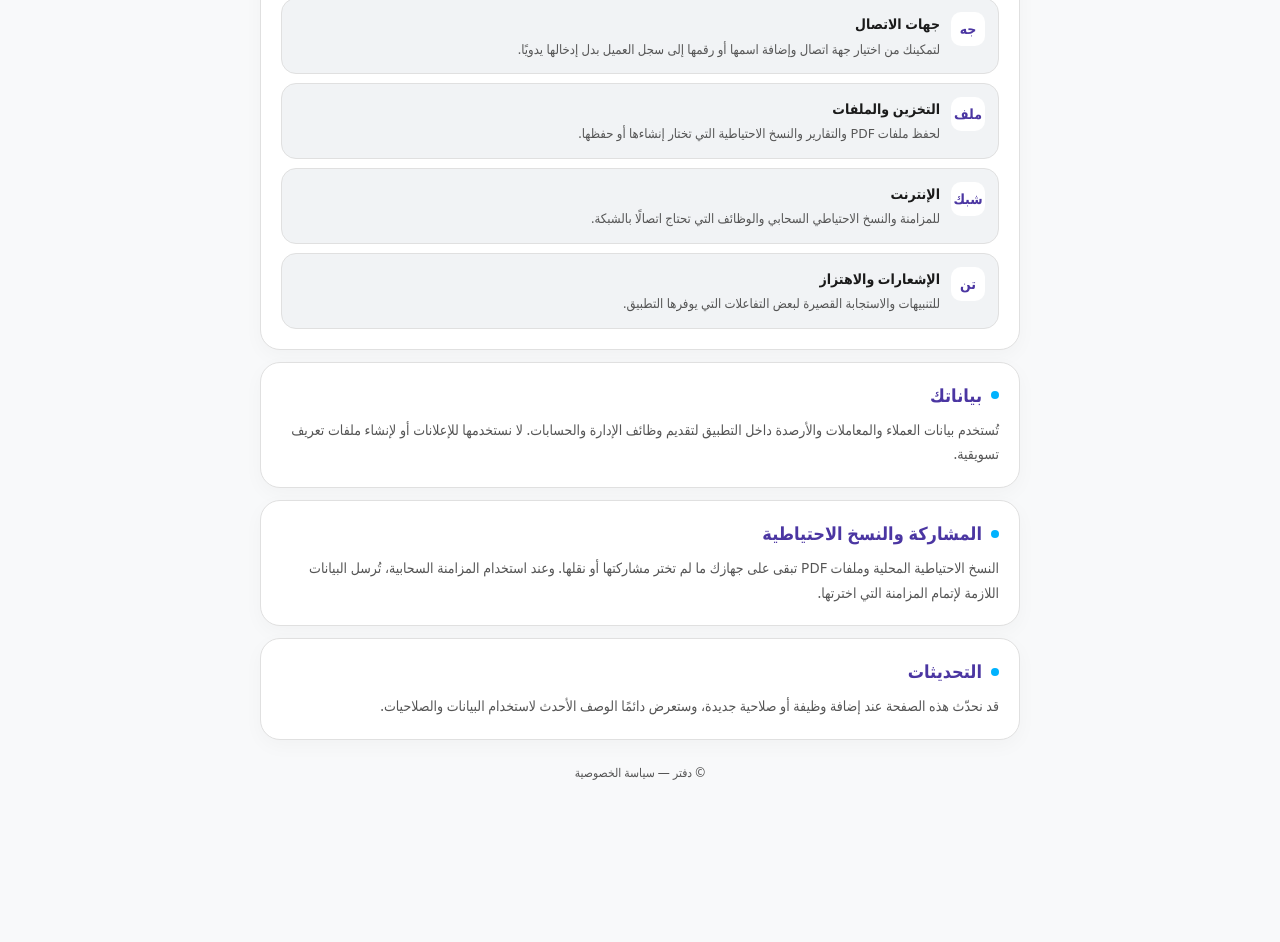
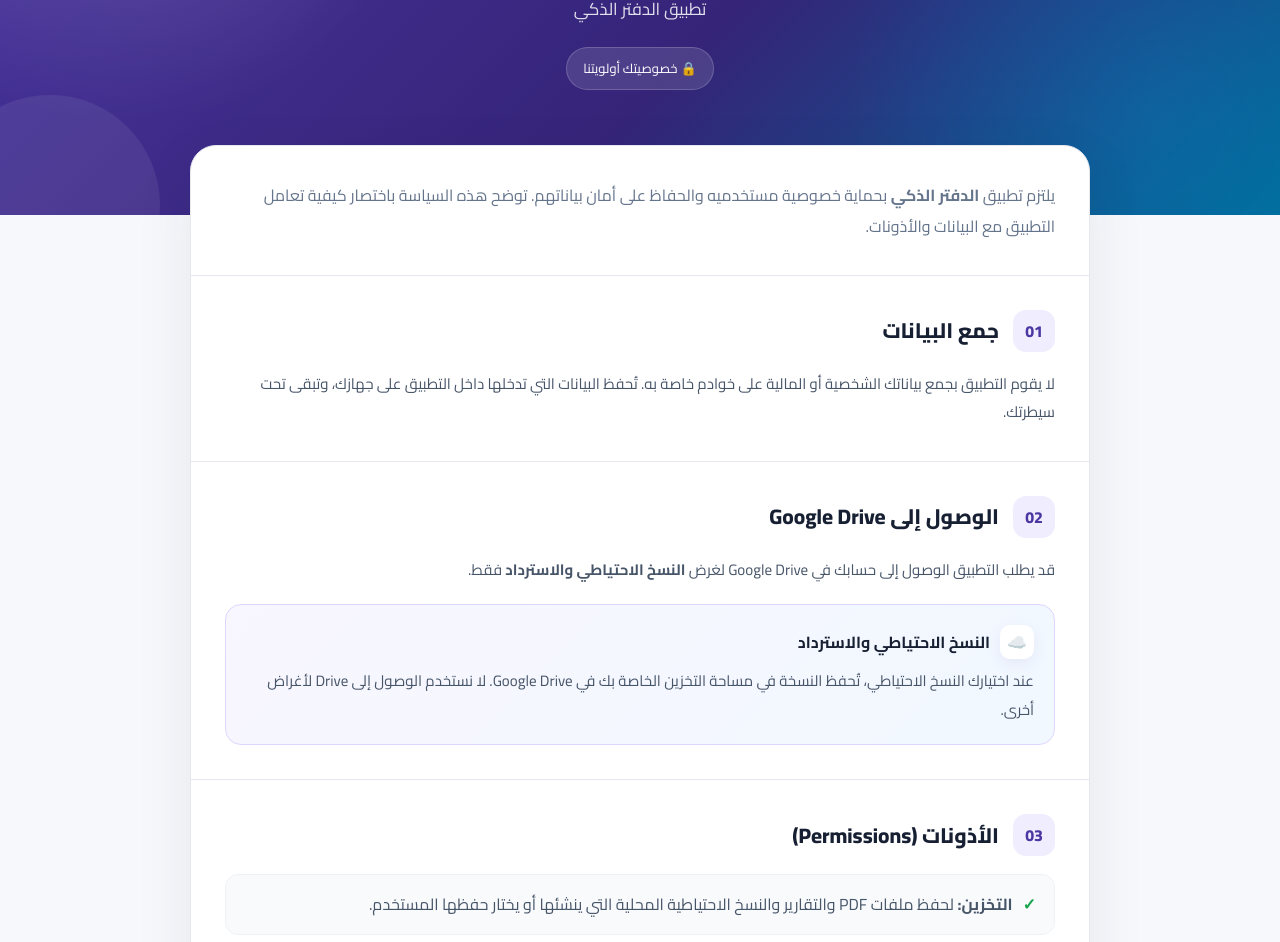
Before and after one commit to 784988787aaaa-eng/ana, a plain HTML site: page app/src/main/assets/privacy.html in a window 1280 px wide. Shown: the part 280-1222 px from the top of the page. Before the commit the page ends 1095 px from the top, so only its background shows below. Drawn offline with Linux system fonts and the light colour scheme.

Commit message:
refine: align privacy policy with smart ledger template and branding

```diff
--- a/app/src/main/assets/privacy.html
+++ b/app/src/main/assets/privacy.html
@@ -1,77 +1,86 @@
-<!doctype html>
+<!DOCTYPE html>
 <html lang="ar" dir="rtl">
 <head>
-<meta charset="utf-8">
-<meta name="viewport" content="width=device-width,initial-scale=1,viewport-fit=cover">
+  <meta charset="UTF-8">
+  <meta name="viewport" content="width=device-width, initial-scale=1.0">
   <meta name="theme-color" content="#4B36A2">
-<meta name="color-scheme" content="light dark">
-<title>سياسة الخصوصية — دفتر</title>
+  <title>سياسة الخصوصية | الدفتر الذكي</title>
+  <meta name="description" content="سياسة الخصوصية لتطبيق الدفتر الذكي وكيفية التعامل مع بيانات المستخدم والأذونات والنسخ الاحتياطي.">
   <style>
-:root{
-  --primary:#4B36A2;--secondary:#00B2FE;--ink:#1A1A1A;--muted:#555;
-  --bg:#F8F9FA;--surface:#FFF;--soft:#F1F3F5;--line:#E0E0E0;
-  --hero:linear-gradient(135deg,#4B36A2,#6366F1 58%,#00B2FE)
-}
-*{box-sizing:border-box}
-html{font-size:16px;-webkit-text-size-adjust:100%}
-body{margin:0;background:var(--bg);color:var(--ink);font-family:system-ui,-apple-system,"Segoe UI",Tahoma,Arial,sans-serif;line-height:1.75}
-.container{width:min(760px,calc(100% - 24px));margin:auto;padding-bottom:28px}
-.hero{margin:12px 0 16px;padding:28px 22px 24px;border-radius:24px;background:var(--hero);color:#fff;box-shadow:0 14px 34px #4b36a226}
-.brand{display:flex;align-items:center;gap:10px;font-weight:800;font-size:15px}
-.mark{width:40px;height:40px;border-radius:13px;background:#ffffff20;border:1px solid #ffffff45;display:grid;place-items:center;font-size:19px}
-h1{font-size:clamp(27px,7vw,38px);line-height:1.2;margin:22px 0 8px;letter-spacing:-.5px}
-.lead{margin:0;color:#ffffffdd;font-size:15px;max-width:620px}
-.card{background:var(--surface);border:1px solid var(--line);border-radius:20px;padding:20px;margin:12px 0;box-shadow:0 6px 20px #00000008}
-.card h2{display:flex;align-items:center;gap:9px;font-size:18px;line-height:1.4;margin:0 0 10px;color:var(--primary)}
-.dot{width:8px;height:8px;border-radius:50%;background:var(--secondary);flex:none}
-.card p{margin:0;color:var(--muted);font-size:14px}
-.permissions{display:grid;gap:9px}
-.permission{display:grid;grid-template-columns:auto 1fr;gap:11px;align-items:start;padding:13px;border:1px solid var(--line);border-radius:15px;background:var(--soft)}
-.icon{width:34px;height:34px;border-radius:10px;background:var(--surface);display:grid;place-items:center;color:var(--primary);font-weight:800;font-size:14px}
-.permission strong{display:block;font-size:14px;margin-bottom:2px;color:var(--ink)}
-.permission span{display:block;color:var(--muted);font-size:13px;line-height:1.65}
-.footer{text-align:center;color:var(--muted);font-size:12px;padding:10px 0 4px}
-@media(max-width:380px){.container{width:calc(100% - 16px)}.hero{padding:23px 18px 21px;border-radius:20px}.card{padding:16px;border-radius:17px}.permission{padding:11px;gap:9px}.icon{width:30px;height:30px}}
-@media(prefers-color-scheme:dark){
-:root{--ink:#F5F5F5;--muted:#AAAAAA;--bg:#121212;--surface:#1E1E1E;--soft:#262626;--line:#333;--hero:linear-gradient(135deg,#352478,#4B36A2 58%,#006A98)}
-.hero{box-shadow:0 14px 34px #00000040}.card{box-shadow:0 6px 20px #00000025}
-}
+    @import url('https://fonts.googleapis.com/css2?family=Cairo:wght@400;500;600;700;800&display=swap');
+    :root{--primary:#4B36A2;--primary-dark:#352478;--accent:#00B2FE;--bg:#F7F8FC;--card:#fff;--text:#172033;--muted:#64748b;--border:#E6E8F0;--success:#16a34a;--shadow:0 20px 60px rgba(23,32,51,.08)}
+    *{box-sizing:border-box;margin:0;padding:0}html{scroll-behavior:smooth}body{font-family:"Cairo",sans-serif;background:var(--bg);color:var(--text);line-height:1.9}
+    .hero{position:relative;overflow:hidden;background:radial-gradient(circle at 10% 20%,rgba(255,255,255,.16),transparent 25%),radial-gradient(circle at 90% 80%,rgba(0,178,254,.15),transparent 25%),linear-gradient(135deg,#4B36A2,#352478 58%,#006A98);color:#fff;padding:70px 20px 125px;text-align:center}
+    .hero:before,.hero:after{content:"";position:absolute;border-radius:50%;background:rgba(255,255,255,.07)}.hero:before{width:280px;height:280px;top:-120px;right:-80px}.hero:after{width:220px;height:220px;bottom:-100px;left:-60px}
+    .logo{width:82px;height:82px;margin:0 auto 22px;border-radius:24px;background:rgba(255,255,255,.15);border:1px solid rgba(255,255,255,.25);display:flex;align-items:center;justify-content:center;font-size:42px;box-shadow:0 15px 35px rgba(0,0,0,.12);backdrop-filter:blur(10px)}
+    .hero h1{font-size:clamp(30px,5vw,48px);font-weight:800;margin-bottom:8px}.hero p{color:rgba(255,255,255,.85);font-size:17px}.updated{display:inline-flex;align-items:center;gap:8px;margin-top:22px;padding:8px 16px;border-radius:999px;background:rgba(255,255,255,.12);border:1px solid rgba(255,255,255,.18);font-size:13px}
+    .container{width:min(100% - 32px,900px);margin:-70px auto 60px;position:relative;z-index:2}.privacy-card{background:var(--card);border:1px solid var(--border);border-radius:26px;box-shadow:var(--shadow);overflow:hidden}.intro{padding:34px;border-bottom:1px solid var(--border)}.intro p{color:var(--muted);font-size:16px}
+    .section{padding:34px;border-bottom:1px solid var(--border)}.section:last-child{border-bottom:none}.section-title{display:flex;align-items:center;gap:14px;margin-bottom:18px}.number{width:42px;height:42px;min-width:42px;border-radius:13px;background:#F0EDFF;color:var(--primary);display:flex;align-items:center;justify-content:center;font-weight:800}.section h2{font-size:21px;font-weight:800}.section p{color:#475569;font-size:15px}
+    .section ul{list-style:none;margin-top:15px;display:grid;gap:12px}.section li{position:relative;padding:14px 18px;background:#F8FAFC;border:1px solid #EEF2F7;border-radius:13px;color:#475569}.section li::before{content:"✓";color:var(--success);font-weight:800;margin-left:10px}
+    .drive-box{margin-top:20px;padding:20px;border-radius:16px;background:linear-gradient(135deg,#F8F6FF,#F1F8FF);border:1px solid #DDD6FE}.drive-title{display:flex;align-items:center;gap:10px;font-weight:700;margin-bottom:8px}.drive-icon{width:34px;height:34px;border-radius:10px;background:white;display:flex;align-items:center;justify-content:center;box-shadow:0 5px 15px rgba(75,54,162,.08)}
+    .permission-note{margin-top:15px;padding:15px 18px;border-radius:14px;background:#F8FAFC;border:1px solid #EEF2F7;color:#475569;font-size:14px}.permission-note strong{color:var(--primary)}
+    .contact{margin:28px 34px 34px;padding:26px;border-radius:20px;background:linear-gradient(135deg,#172033,#352478);color:white;text-align:center}.contact h2{font-size:21px;margin-bottom:7px}.contact p{color:#CBD5E1;font-size:14px;margin-bottom:18px}.email-btn{display:inline-flex;align-items:center;gap:9px;text-decoration:none;background:white;color:#172033;padding:11px 19px;border-radius:12px;font-weight:700;transition:.2s ease}.email-btn:hover{transform:translateY(-2px);box-shadow:0 8px 20px rgba(0,0,0,.18)}
+    footer{text-align:center;color:#94A3B8;font-size:13px;padding:0 20px 35px}
+    @media(max-width:600px){.hero{padding:50px 18px 105px}.hero h1{font-size:31px}.hero p{font-size:14px}.container{width:min(100% - 20px,900px);margin-top:-55px}.privacy-card{border-radius:20px}.intro,.section{padding:24px 20px}.section h2{font-size:18px}.section p,.section li{font-size:14px}.contact{margin:22px 20px 20px}}
   </style>
 </head>
 <body>
-<main class="container">
 <header class="hero">
-  <div class="brand"><span class="mark">د</span><span>دفتر</span></div>
+  <div class="logo">📒</div>
   <h1>سياسة الخصوصية</h1>
-  <p class="lead">نستخدم الصلاحيات اللازمة لتقديم وظائف التطبيق بوضوح، ونحرص على أن تبقى بياناتك تحت سيطرتك.</p>
+  <p>تطبيق الدفتر الذكي</p>
+  <div class="updated">🔒 خصوصيتك أولويتنا</div>
 </header>
 
-<section class="card">
-  <h2><i class="dot"></i>الصلاحيات</h2>
-  <div class="permissions">
-    <div class="permission"><div class="icon">جه</div><div><strong>جهات الاتصال</strong><span>لتمكينك من اختيار جهة اتصال وإضافة اسمها أو رقمها إلى سجل العميل بدل إدخالها يدويًا.</span></div></div>
-    <div class="permission"><div class="icon">ملف</div><div><strong>التخزين والملفات</strong><span>لحفظ ملفات PDF والتقارير والنسخ الاحتياطية التي تختار إنشاءها أو حفظها.</span></div></div>
-    <div class="permission"><div class="icon">شبك</div><div><strong>الإنترنت</strong><span>للمزامنة والنسخ الاحتياطي السحابي والوظائف التي تحتاج اتصالًا بالشبكة.</span></div></div>
-    <div class="permission"><div class="icon">تن</div><div><strong>الإشعارات والاهتزاز</strong><span>للتنبيهات والاستجابة القصيرة لبعض التفاعلات التي يوفرها التطبيق.</span></div></div>
+<main class="container">
+  <div class="privacy-card">
+    <section class="intro">
+      <p>يلتزم تطبيق <strong>الدفتر الذكي</strong> بحماية خصوصية مستخدميه والحفاظ على أمان بياناتهم. توضح هذه السياسة باختصار كيفية تعامل التطبيق مع البيانات والأذونات.</p>
+    </section>
+
+    <section class="section">
+      <div class="section-title"><div class="number">01</div><h2>جمع البيانات</h2></div>
+      <p>لا يقوم التطبيق بجمع بياناتك الشخصية أو المالية على خوادم خاصة به. تُحفظ البيانات التي تدخلها داخل التطبيق على جهازك، وتبقى تحت سيطرتك.</p>
+    </section>
+
+    <section class="section">
+      <div class="section-title"><div class="number">02</div><h2>الوصول إلى Google Drive</h2></div>
+      <p>قد يطلب التطبيق الوصول إلى حسابك في Google Drive لغرض <strong>النسخ الاحتياطي والاسترداد</strong> فقط.</p>
+      <div class="drive-box">
+        <div class="drive-title"><div class="drive-icon">☁️</div>النسخ الاحتياطي والاسترداد</div>
+        <p>عند اختيارك النسخ الاحتياطي، تُحفظ النسخة في مساحة التخزين الخاصة بك في Google Drive. لا نستخدم الوصول إلى Drive لأغراض أخرى.</p>
       </div>
     </section>
 
-<section class="card">
-  <h2><i class="dot"></i>بياناتك</h2>
-  <p>تُستخدم بيانات العملاء والمعاملات والأرصدة داخل التطبيق لتقديم وظائف الإدارة والحسابات. لا نستخدمها للإعلانات أو لإنشاء ملفات تعريف تسويقية.</p>
+    <section class="section">
+      <div class="section-title"><div class="number">03</div><h2>الأذونات (Permissions)</h2></div>
+      <ul>
+        <li><strong>التخزين:</strong> لحفظ ملفات PDF والتقارير والنسخ الاحتياطية المحلية التي ينشئها أو يختار حفظها المستخدم.</li>
+        <li><strong>جهات الاتصال:</strong> <strong>لا يطلب التطبيق إذن الوصول إلى جهات الاتصال ولا يقرأ قائمة جهات الاتصال في جهازك.</strong></li>
+        <li><strong>الإنترنت:</strong> للنسخ الاحتياطي والمزامنة والوظائف التي تتطلب اتصالًا بالشبكة.</li>
+        <li><strong>الإشعارات والاهتزاز:</strong> لتقديم التنبيهات والاستجابة المناسبة لبعض تفاعلات التطبيق.</li>
+      </ul>
+      <div class="permission-note"><strong>ملاحظة:</strong> لا يطلب التطبيق صلاحية جهات الاتصال، ولا يستخدمها لجمع أو نقل أو مشاركة بياناتك.</div>
     </section>
 
-<section class="card">
-  <h2><i class="dot"></i>المشاركة والنسخ الاحتياطية</h2>
-  <p>النسخ الاحتياطية المحلية وملفات PDF تبقى على جهازك ما لم تختر مشاركتها أو نقلها. وعند استخدام المزامنة السحابية، تُرسل البيانات اللازمة لإتمام المزامنة التي اخترتها.</p>
+    <section class="section">
+      <div class="section-title"><div class="number">04</div><h2>مشاركة البيانات مع أطراف ثالثة</h2></div>
+      <p>لا نبيع بياناتك الشخصية أو المالية ولا نشاركها لأغراض إعلانية أو تسويقية. أي نقل تختاره أنت، مثل مشاركة ملف PDF أو استخدام النسخ الاحتياطي، يتم بناءً على اختيارك.</p>
     </section>
 
-<section class="card">
-  <h2><i class="dot"></i>التحديثات</h2>
-  <p>قد نحدّث هذه الصفحة عند إضافة وظيفة أو صلاحية جديدة، وستعرض دائمًا الوصف الأحدث لاستخدام البيانات والصلاحيات.</p>
+    <section class="section">
+      <div class="section-title"><div class="number">05</div><h2>حماية بياناتك</h2></div>
+      <p>ننصح بالحفاظ على قفل جهازك وعدم مشاركة النسخ الاحتياطية أو الملفات التي تحتوي على بياناتك مع أشخاص غير موثوقين.</p>
     </section>
 
-<footer class="footer">© دفتر — سياسة الخصوصية</footer>
+    <section class="contact">
+      <h2>هل لديك استفسار؟</h2>
+      <p>إذا كان لديك سؤال حول سياسة الخصوصية أو طريقة التعامل مع بياناتك، يمكنك التواصل معنا عبر البريد الإلكتروني.</p>
+      <a class="email-btn" href="mailto:mansour.ghawy@gmail.com">✉️ تواصل معنا</a>
+    </section>
+  </div>
 </main>
+
+<footer>© 2026 الدفتر الذكي — جميع الحقوق محفوظة</footer>
 </body>
 </html>
```
Lines whose indentation alone changed are shown as unchanged.
